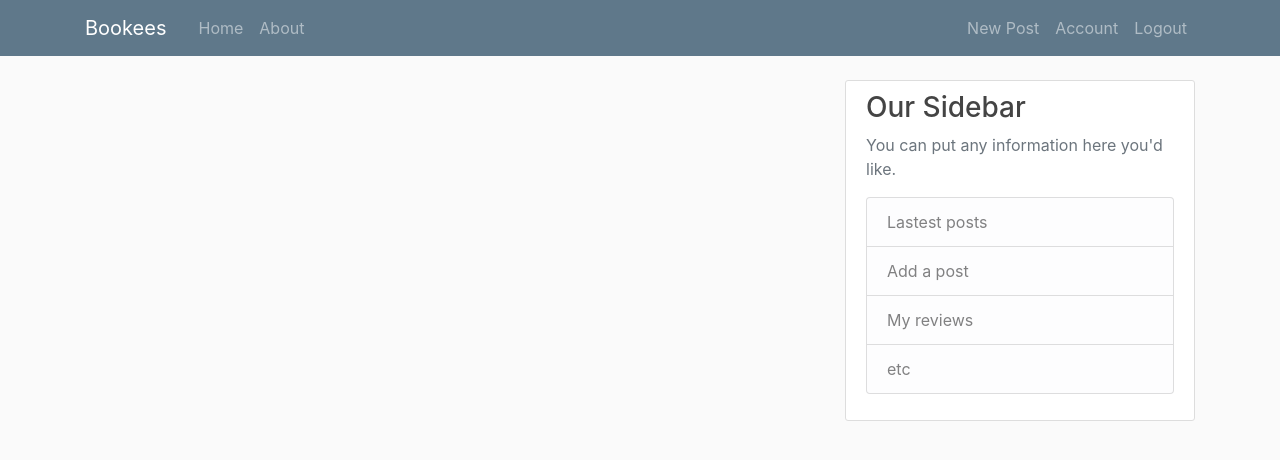
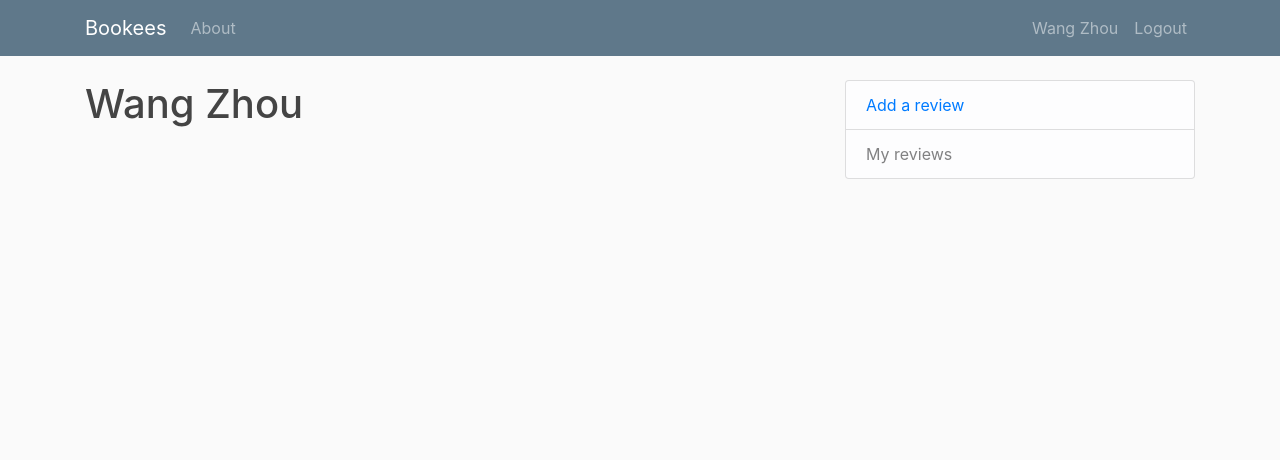
Before and after one commit to wwwangzhou/booksite, a Flask app: page /account in a window 1280 px wide. Shown: the top 460 px of the page. Run offline with Flask 2, Linux system fonts and the light colour scheme; a user stored in the database is signed in; some libraries are stand-ins or nearby versions.

Commit message:
booksite0.0

```diff
--- a/booksite/templates/account.html
+++ b/booksite/templates/account.html
@@ -1,4 +1,4 @@
 {% extends "layout.html" %}
-{% block content %}
+{% block body %}
     <h1>{{ current_user.username }}</h1>
-{% endblock content %}
+{% endblock body %}
--- a/booksite/templates/layout.html
+++ b/booksite/templates/layout.html
@@ -22,20 +22,18 @@
 	<header class="site-header">
 		<nav class="navbar navbar-expand-md navbar-dark bg-steel fixed-top">
 			<div class="container">
-				<a class="navbar-brand mr-4" href="/">Bookees</a>
+				<a class="navbar-brand mr-3" href="/">Bookees</a>
 				<button class="navbar-toggler" type="button" data-toggle="collapse" data-target="#navbarToggle" aria-controls="navbarToggle" aria-expanded="false" aria-label="Toggle navigation">
 					<span class="navbar-toggler-icon"></span>
 				</button>
 				<div class="collapse navbar-collapse" id="navbarToggle">
 					<div class="navbar-nav mr-auto">
-						<a class="nav-item nav-link" href="{{url_for('index')}}">Home</a>
 						<a class="nav-item nav-link" href="{{url_for('about')}}">About</a>
 					</div>
 					<!-- Navbar Right Side -->
 	            <div class="navbar-nav">
 	              {% if current_user.is_authenticated %}
-					  	 <a class="nav-item nav-link" href="{{ url_for('new_post') }}">New Post</a>
-	                <a class="nav-item nav-link" href="{{ url_for('account') }}">Account</a>
+	                <a class="nav-item nav-link" href="{{ url_for('account') }}">{{current_user.username }}</a>
 	                <a class="nav-item nav-link" href="{{ url_for('logout') }}">Logout</a>
 	              {% else %}
 	                <a class="nav-item nav-link" href="{{ url_for('login') }}">Login</a>
@@ -62,17 +60,16 @@
 			{% block body %}{% endblock %}
 	    </div>
 	    <div class="col-md-4">
-	      <div class="content-section">
-	        <h3>Our Sidebar</h3>
-	        <p class='text-muted'>You can put any information here you'd like.
+	      <!-- <div class="content-section"> -->
+	        <!-- <h3>Navigation Sidebar</h3> -->
 	          <ul class="list-group">
-	            <li class="list-group-item list-group-item-light">Lastest posts</li>
-	            <li class="list-group-item list-group-item-light">Add a post</li>
+	            <!-- <li class="list-group-item list-group-item-light">Lastest posts</li> -->
+	            <li class="list-group-item list-group-item-light"><a href="{{ url_for('new_post') }}">Add a review</a></li>
 	            <li class="list-group-item list-group-item-light">My reviews</li>
-	            <li class="list-group-item list-group-item-light">etc</li>
+	            <!-- <li class="list-group-item list-group-item-light">etc</li> -->
 	          </ul>
 	        </p>
-	      </div>
+	      <!-- </div> -->
 	    </div>
 	  </div>
 	</main>
```
Also changed, not shown: booksite/site.db.
